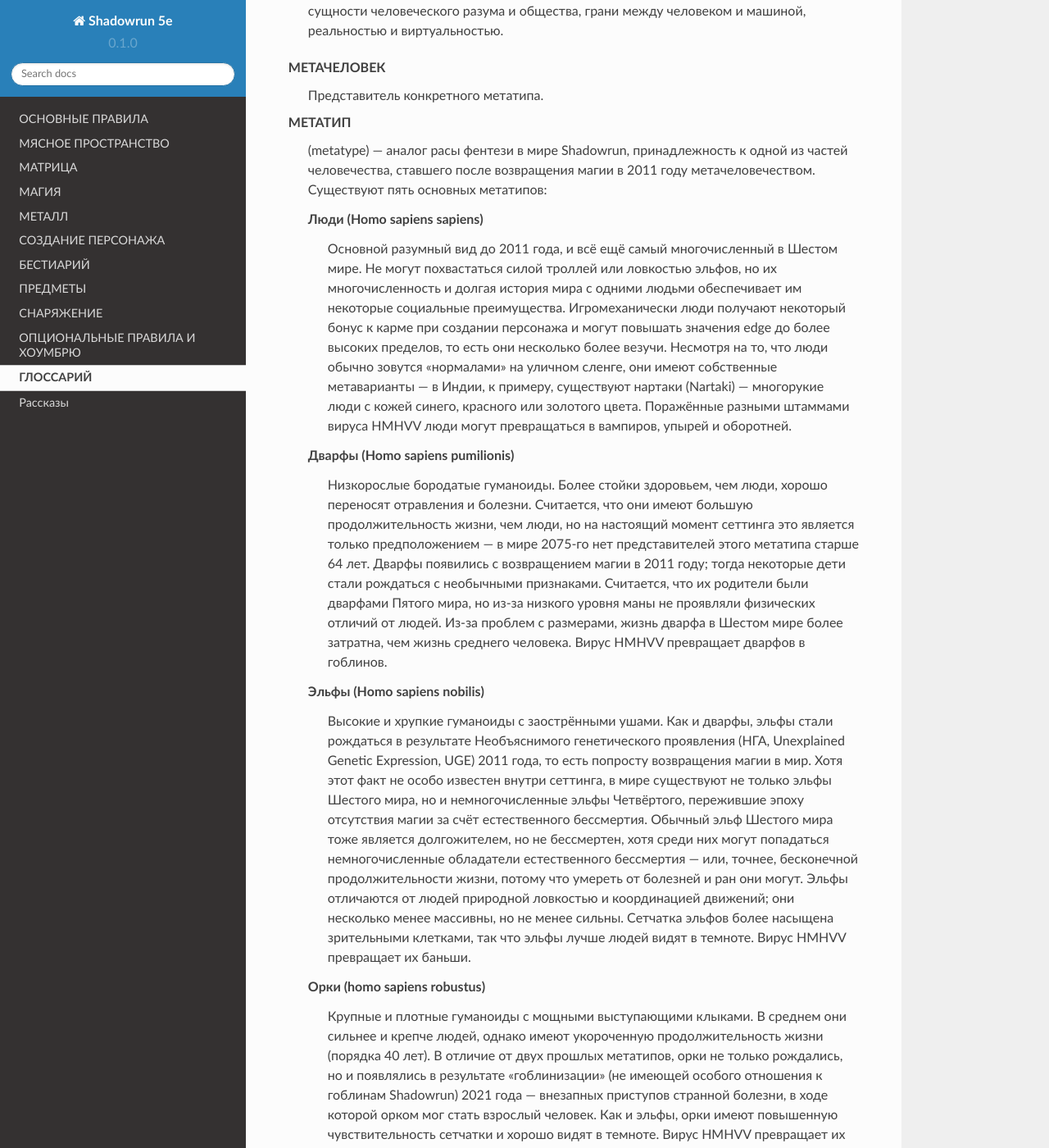
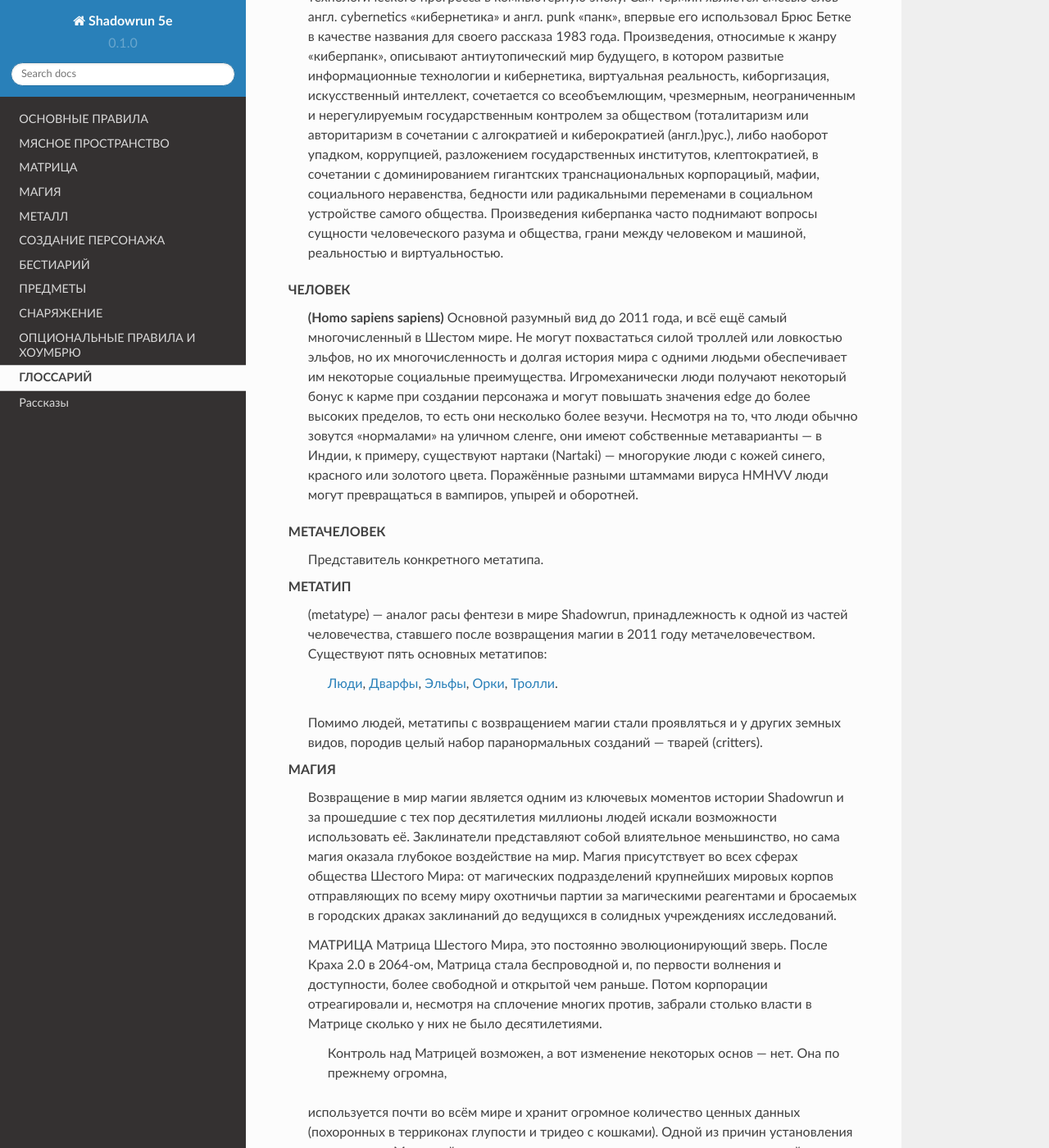
Before and after one commit to Ashokasundari/sr5e-docs, a Sphinx documentation site: the page built from docs/source/glossary.rst, in a window 1280 px wide and 1400 px high, scrolled down 501 px. Shown: the whole window at 82% size. Built offline with Sphinx 7.4.7 and the Read the Docs theme 2.0.0, drawn with Linux system fonts in a browser that asks for light colours; some of the changed text lies outside the part shown.

Commit message:
Glossary edits

```diff
--- a/docs/source/glossary.rst
+++ b/docs/source/glossary.rst
@@ -10,7 +10,82 @@
 
 
 ..
-    <> -----------------------------------------------------------------------------------------------------------------
+    <А> ----------------------------------------------------------------------------------------------------------------
+
+.. glossary::
+
+
+..
+    <Б> -----------------------------------------------------------------------------------------------------------------
+
+.. glossary::
+
+
+..
+    <В> -----------------------------------------------------------------------------------------------------------------
+
+.. glossary::
+
+
+..
+    <Г> -----------------------------------------------------------------------------------------------------------------
+
+.. glossary::
+
+
+..
+    <Д> -----------------------------------------------------------------------------------------------------------------
+
+.. glossary::
+
+    ДВАРФ
+        **(Homo sapiens pumilionis)**
+        Низкорослые бородатые гуманоиды. Более стойки здоровьем, чем люди,
+        хорошо переносят отравления и болезни. Считается, что они имеют большую продолжительность жизни, чем люди,
+        но на настоящий момент сеттинга это является только предположением — в мире 2075-го нет представителей этого метатипа
+        старше 64 лет. Дварфы появились с возвращением магии в 2011 году; тогда некоторые дети стали рождаться с необычными
+        признаками. Считается, что их родители были дварфами Пятого мира, но из-за низкого уровня маны не проявляли физических
+        отличий от людей. Из-за проблем с размерами, жизнь дварфа в Шестом мире более затратна, чем жизнь среднего человека.
+        Вирус HMHVV превращает дварфов в гоблинов.
+
+..
+    <Е> -----------------------------------------------------------------------------------------------------------------
+
+.. glossary::
+
+
+..
+    <Ё> -----------------------------------------------------------------------------------------------------------------
+
+.. glossary::
+
+
+..
+    <Ж> -----------------------------------------------------------------------------------------------------------------
+
+.. glossary::
+
+
+..
+    <З> -----------------------------------------------------------------------------------------------------------------
+
+.. glossary::
+
+
+..
+    <И> -----------------------------------------------------------------------------------------------------------------
+
+.. glossary::
+
+
+..
+    <Й> -----------------------------------------------------------------------------------------------------------------
+
+.. glossary::
+
+
+..
+    <К> -----------------------------------------------------------------------------------------------------------------
 
 .. glossary::
 
@@ -28,7 +103,22 @@
         и общества, грани между человеком и машиной, реальностью и виртуальностью.
 
 ..
-    <> -----------------------------------------------------------------------------------------------------------------
+    <Л> -----------------------------------------------------------------------------------------------------------------
+
+.. glossary::
+
+    ЧЕЛОВЕК
+        **(Homo sapiens sapiens)**
+        Основной разумный вид до 2011 года, и всё ещё самый многочисленный в Шестом мире.
+        Не могут похвастаться силой троллей или ловкостью эльфов, но их многочисленность и долгая история мира с одними людьми
+        обеспечивает им некоторые социальные преимущества. Игромеханически люди получают некоторый бонус к карме при создании
+        персонажа и могут повышать значения edge до более высоких пределов, то есть они несколько более везучи. Несмотря на то,
+        что люди обычно зовутся «нормалами» на уличном сленге, они имеют собственные метаварианты — в Индии, к примеру,
+        существуют нартаки (Nartaki) — многорукие люди с кожей синего, красного или золотого цвета.
+        Поражённые разными штаммами вируса HMHVV люди могут превращаться в вампиров, упырей и оборотней.
+
+..
+    <М> -----------------------------------------------------------------------------------------------------------------
 
 .. glossary::
 
@@ -38,53 +128,7 @@
     МЕТАТИП
         (metatype) — аналог расы фентези в мире Shadowrun, принадлежность к одной из частей человечества,
         ставшего после возвращения магии в 2011 году метачеловечеством. Существуют пять основных метатипов:
-
-        **Люди** (Homo sapiens sapiens)
-            Основной разумный вид до 2011 года, и всё ещё самый многочисленный в Шестом мире.
-            Не могут похвастаться силой троллей или ловкостью эльфов, но их многочисленность и долгая история мира с одними людьми
-            обеспечивает им некоторые социальные преимущества. Игромеханически люди получают некоторый бонус к карме при создании
-            персонажа и могут повышать значения edge до более высоких пределов, то есть они несколько более везучи. Несмотря на то,
-            что люди обычно зовутся «нормалами» на уличном сленге, они имеют собственные метаварианты — в Индии, к примеру,
-            существуют нартаки (Nartaki) — многорукие люди с кожей синего, красного или золотого цвета.
-            Поражённые разными штаммами вируса HMHVV люди могут превращаться в вампиров, упырей и оборотней.
-
-        **Дварфы** (Homo sapiens pumilionis)
-            Низкорослые бородатые гуманоиды. Более стойки здоровьем, чем люди,
-            хорошо переносят отравления и болезни. Считается, что они имеют большую продолжительность жизни, чем люди,
-            но на настоящий момент сеттинга это является только предположением — в мире 2075-го нет представителей этого метатипа
-            старше 64 лет. Дварфы появились с возвращением магии в 2011 году; тогда некоторые дети стали рождаться с необычными
-            признаками. Считается, что их родители были дварфами Пятого мира, но из-за низкого уровня маны не проявляли физических
-            отличий от людей. Из-за проблем с размерами, жизнь дварфа в Шестом мире более затратна, чем жизнь среднего человека.
-            Вирус HMHVV превращает дварфов в гоблинов.
-
-        **Эльфы** (Homo sapiens nobilis)
-            Высокие и хрупкие гуманоиды с заострёнными ушами.
-            Как и дварфы, эльфы стали рождаться в результате Необъяснимого генетического проявления
-            (НГА, Unexplained Genetic Expression, UGE) 2011 года, то есть попросту возвращения магии в мир.
-            Хотя этот факт не особо известен внутри сеттинга, в мире существуют не только эльфы Шестого мира,
-            но и немногочисленные эльфы Четвёртого, пережившие эпоху отсутствия магии за счёт естественного бессмертия.
-            Обычный эльф Шестого мира тоже является долгожителем, но не бессмертен, хотя среди них могут попадаться
-            немногочисленные обладатели естественного бессмертия — или, точнее, бесконечной продолжительности жизни,
-            потому что умереть от болезней и ран они могут. Эльфы отличаются от людей природной ловкостью и координацией движений;
-            они несколько менее массивны, но не менее сильны. Сетчатка эльфов более насыщена зрительными клетками,
-            так что эльфы лучше людей видят в темноте. Вирус HMHVV превращает их баньши.
-
-        **Орки** (homo sapiens robustus)
-            Крупные и плотные гуманоиды с мощными выступающими клыками.
-            В среднем они сильнее и крепче людей, однако имеют укороченную продолжительность жизни (порядка 40 лет).
-            В отличие от двух прошлых метатипов, орки не только рождались, но и появлялись в результате «гоблинизации»
-            (не имеющей особого отношения к гоблинам Shadowrun) 2021 года — внезапных приступов странной болезни,
-            в ходе которой орком мог стать взрослый человек. Как и эльфы, орки имеют повышенную чувствительность сетчатки
-            и хорошо видят в темноте. Вирус HMHVV превращает их вендиго.
-
-        **Тролли** (Homo sapiens ingentis)
-            Очень высокие (со средним ростом порядка трёх метров) и мощные гуманоиды,
-            головы которых украшают рога. Тролли очень сильны и необычайно крепки, а также от природы видят в инфракрасном спектре.
-            Как и орки, тролли впервые появились в ходе гоблинизации. Ранние редакции правил говорили, что тролли также тупы;
-            в более поздних было уточнено, что легенду о тупости троллей породили психические травмы при гоблинизации.
-            Большая часть троллей действительно несколько уступает интеллектом людям, но у рождённых с этим метатипом отличия
-            несущественны. Поражённые HMHVV тролли превращаются в дзу-ну-ква (Dzoo-noo-qua) или фоморов.
-
+            :term:`Люди<ЧЕЛОВЕК>`, :term:`Дварфы<ДВАРФ>`, :term:`Эльфы<ЭЛЬФ>`, :term:`Орки<ОРК>`, :term:`Тролли<ТРОЛЛЬ>`.
         Помимо людей, метатипы с возвращением магии стали проявляться и у других земных видов,
         породив целый набор паранормальных созданий — тварей (critters).
 
@@ -114,10 +158,137 @@
         сети. Декеры могут использовать их в обоих стандартных отображения Матрицы: Дополненной Реальности и
         Виртуальной Реальности.
 
+..
+    <Н> -----------------------------------------------------------------------------------------------------------------
+
+.. glossary::
+
+
+..
+    <О> -----------------------------------------------------------------------------------------------------------------
+
+.. glossary::
+
+    ОРК
+        **(homo sapiens robustus)**
+        Крупные и плотные гуманоиды с мощными выступающими клыками.
+        В среднем они сильнее и крепче людей, однако имеют укороченную продолжительность жизни (порядка 40 лет).
+        В отличие от двух прошлых метатипов, орки не только рождались, но и появлялись в результате «гоблинизации»
+        (не имеющей особого отношения к гоблинам Shadowrun) 2021 года — внезапных приступов странной болезни,
+        в ходе которой орком мог стать взрослый человек. Как и эльфы, орки имеют повышенную чувствительность сетчатки
+        и хорошо видят в темноте. Вирус HMHVV превращает их вендиго.
+
+..
+    <П> -----------------------------------------------------------------------------------------------------------------
+
+.. glossary::
+
+
+..
+    <Р> -----------------------------------------------------------------------------------------------------------------
+
+.. glossary::
+
+    РИГГИНГ
+        <desc>
+
+..
+    <С> -----------------------------------------------------------------------------------------------------------------
+
+.. glossary::
+
+
+..
+    <Т> -----------------------------------------------------------------------------------------------------------------
+
+.. glossary::
+
+    ТРОЛЛЬ
+        **(Homo sapiens ingentis)**
+        Очень высокие (со средним ростом порядка трёх метров) и мощные гуманоиды,
+        головы которых украшают рога. Тролли очень сильны и необычайно крепки, а также от природы видят в инфракрасном спектре.
+        Как и орки, тролли впервые появились в ходе гоблинизации. Ранние редакции правил говорили, что тролли также тупы;
+        в более поздних было уточнено, что легенду о тупости троллей породили психические травмы при гоблинизации.
+        Большая часть троллей действительно несколько уступает интеллектом людям, но у рождённых с этим метатипом отличия
+        несущественны. Поражённые HMHVV тролли превращаются в дзу-ну-ква (Dzoo-noo-qua) или фоморов.
+
+..
+    <У> -----------------------------------------------------------------------------------------------------------------
+
+.. glossary::
+
+
+..
+    <Ф> -----------------------------------------------------------------------------------------------------------------
+
+.. glossary::
+
+
+..
+    <Х> -----------------------------------------------------------------------------------------------------------------
+
+.. glossary::
 
     ХОУМБРЮ
         **Homebrew** (дословно означает домашнее пиво или любую самоделку)
         Правила, введенные силами самих игроков.
 
+..
+    <Ц> -----------------------------------------------------------------------------------------------------------------
 
-    РИГГИНГ
+.. glossary::
+
+
+..
+    <Ч> -----------------------------------------------------------------------------------------------------------------
+
+.. glossary::
+
+
+..
+    <Ш> -----------------------------------------------------------------------------------------------------------------
+
+.. glossary::
+
+
+..
+    <Щ> -----------------------------------------------------------------------------------------------------------------
+
+.. glossary::
+
+
+..
+    <Ы> -----------------------------------------------------------------------------------------------------------------
+
+.. glossary::
+
+
+..
+    <Э> -----------------------------------------------------------------------------------------------------------------
+
+.. glossary::
+
+    ЭЛЬФ
+        **(Homo sapiens nobilis)**
+        Высокие и хрупкие гуманоиды с заострёнными ушами.
+        Как и дварфы, эльфы стали рождаться в результате Необъяснимого генетического проявления
+        (НГА, Unexplained Genetic Expression, UGE) 2011 года, то есть попросту возвращения магии в мир.
+        Хотя этот факт не особо известен внутри сеттинга, в мире существуют не только эльфы Шестого мира,
+        но и немногочисленные эльфы Четвёртого, пережившие эпоху отсутствия магии за счёт естественного бессмертия.
+        Обычный эльф Шестого мира тоже является долгожителем, но не бессмертен, хотя среди них могут попадаться
+        немногочисленные обладатели естественного бессмертия — или, точнее, бесконечной продолжительности жизни,
+        потому что умереть от болезней и ран они могут. Эльфы отличаются от людей природной ловкостью и координацией движений;
+        они несколько менее массивны, но не менее сильны. Сетчатка эльфов более насыщена зрительными клетками,
+        так что эльфы лучше людей видят в темноте. Вирус HMHVV превращает их баньши.
+
+
+..
+    <Ю> -----------------------------------------------------------------------------------------------------------------
+
+.. glossary::
+
+
+..
+    <Я> -----------------------------------------------------------------------------------------------------------------
+
+.. glossary::
```
